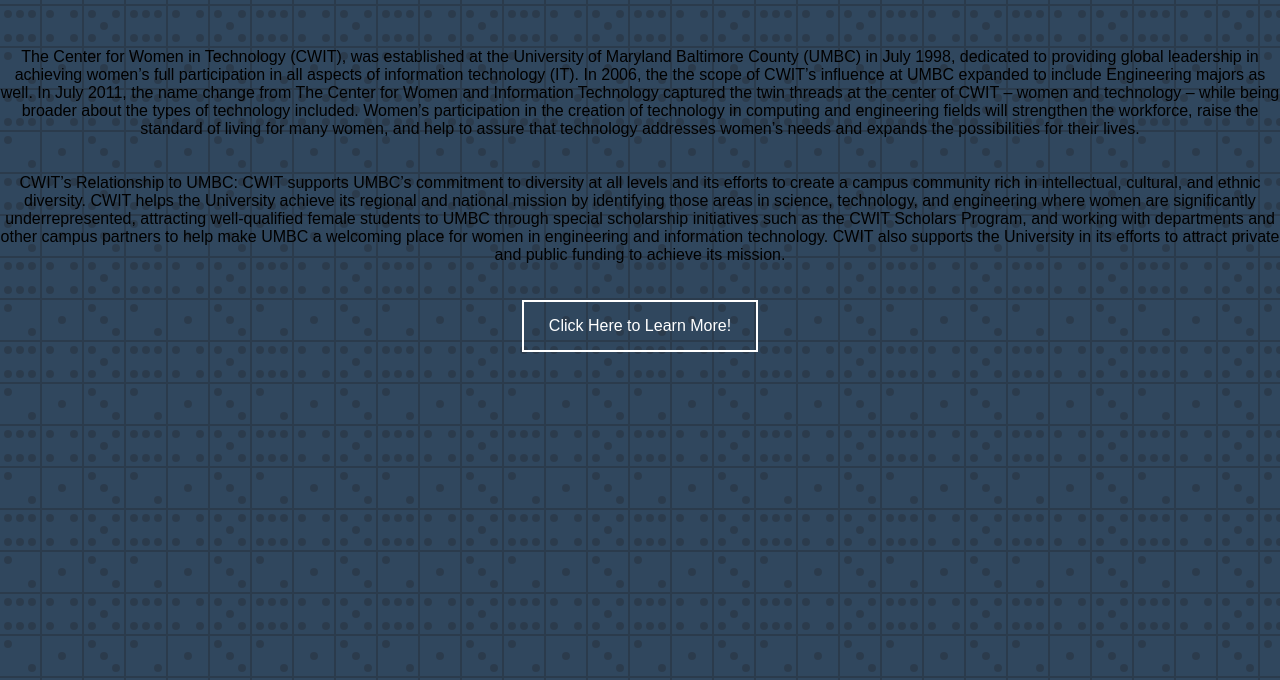
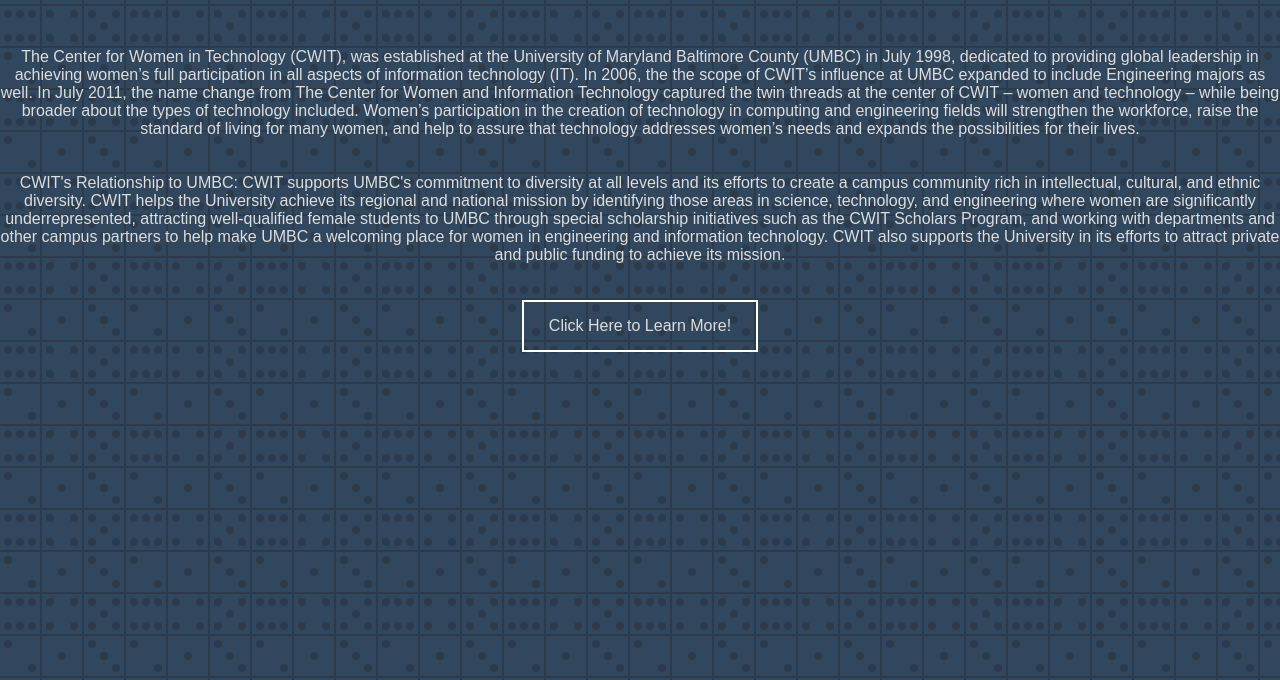
Before and after one commit to SouthTem/SouthTem.github.io, a plain HTML site: page pages/about.html in a window 1280 px wide. Shown: the part 120-800 px from the top of the page. Drawn offline with Linux system fonts and the light colour scheme.

Commit message:
Cyber 101 CTF 2

```diff
--- a/pages/about.html
+++ b/pages/about.html
@@ -21,15 +21,15 @@
     <div class="wrapper">
 
         <br>
-        <p1>
+        <p1 style="color:#dddddd">
             The Center for Women in Technology (CWIT), was established at the University of Maryland Baltimore County (UMBC) in July 1998, dedicated to providing global leadership in achieving women’s full participation in all aspects of information technology (IT). In 2006, the the scope of CWIT’s influence at UMBC expanded to include Engineering majors as well. In July 2011, the name change from The Center for Women and Information Technology captured the twin threads at the center of CWIT – women and technology – while being broader about the types of technology included. Women’s participation in the creation of technology in computing and engineering fields will strengthen the workforce, raise the standard of living for many women, and help to assure that technology addresses women’s needs and expands the possibilities for their lives.
         </p1>
         <br><br><br>
-        <p1>
-        CWIT’s Relationship to UMBC: CWIT supports UMBC’s commitment to diversity at all levels and its efforts to create a campus community rich in intellectual, cultural, and ethnic diversity. CWIT helps the University achieve its regional and national mission by identifying those areas in science, technology, and engineering where women are significantly underrepresented, attracting well-qualified female students to UMBC through special scholarship initiatives such as the CWIT Scholars Program, and working with departments and other campus partners to help make UMBC a welcoming place for women in engineering and information technology. CWIT also supports the University in its efforts to attract private and public funding to achieve its mission.
+        <p1 style="color:#dddddd">
+        CWIT's Relationship to UMBC: CWIT supports UMBC's commitment to diversity at all levels and its efforts to create a campus community rich in intellectual, cultural, and ethnic diversity. CWIT helps the University achieve its regional and national mission by identifying those areas in science, technology, and engineering where women are significantly underrepresented, attracting well-qualified female students to UMBC through special scholarship initiatives such as the CWIT Scholars Program, and working with departments and other campus partners to help make UMBC a welcoming place for women in engineering and information technology. CWIT also supports the University in its efforts to attract private and public funding to achieve its mission.
         </p1>
         <br><br><br>
-        <a class="button" href="https://cwit.umbc.edu/">Click Here to Learn More!</a>
+        <a style="color:#dddddd" class="button" href="https://cwit.umbc.edu/">Click Here to Learn More!</a>
     </div>
 
 
```
